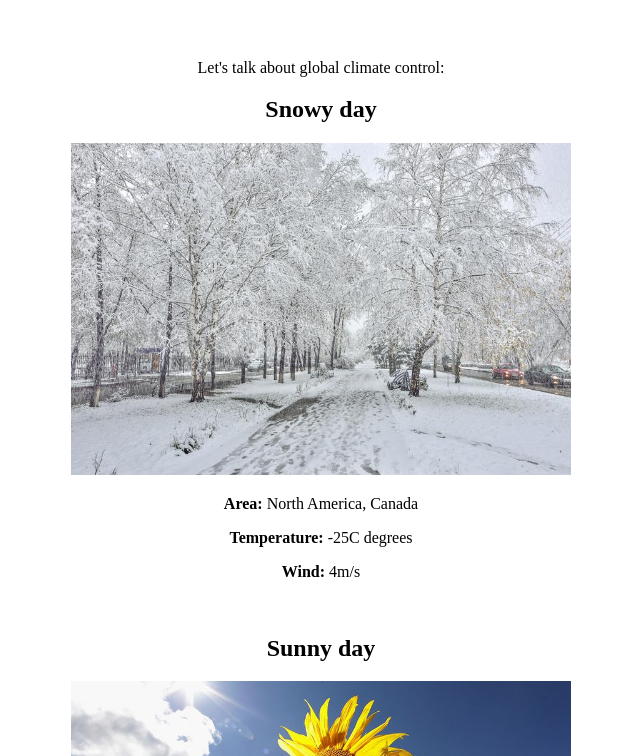
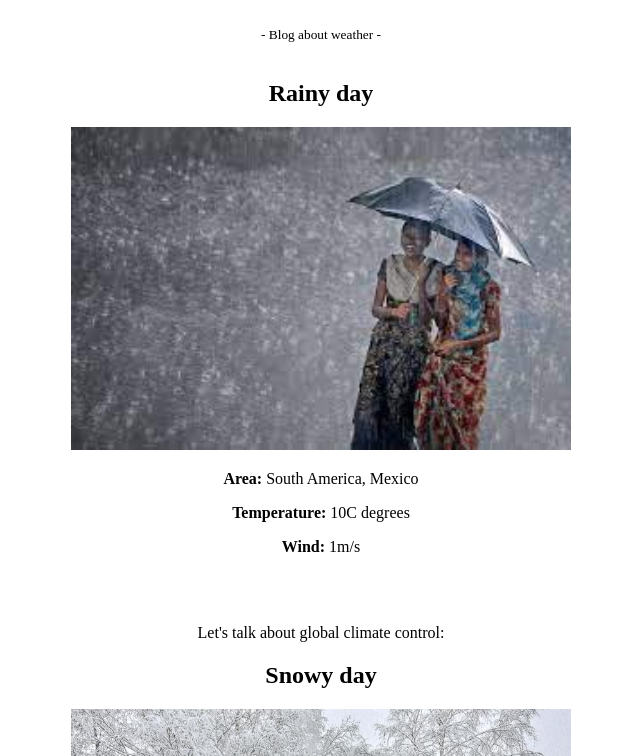
Before and after one commit to kirill2014zp/first-repo, a plain HTML site: page Weather/index.html in a window 1280 px wide. Shown: the part 425-1181 px from the top of the page, without its empty margins (319-959 px from the left). Drawn offline with Linux system fonts and the light colour scheme.

Commit message:
Added section for rain type for index.html file

```diff
--- a/Weather/index.html
+++ b/Weather/index.html
@@ -8,14 +8,25 @@
 
   <body align=center>
 
-    <img width=500px src="pictures/storm.jpeg">
-    <h1>Storm</h1>
-    <small>- Blog about weather -</small>
 
     <br>
     <br>
+    <img width=500px src="pictures/storm.jpeg">
+    <h1>Storm</h1>
+    <br>
+    <small>- Blog about weather -</small>
     <br>
     <br>
+
+
+    <h2>Rainy day</h2>
+    <img width=500px src="pictures/rainy.jpeg">
+    <p><b>Area:</b> South America, Mexico</p>
+    <p><b>Temperature:</b> 10C degrees</p>
+    <p><b>Wind:</b> 1m/s</p>
+    <br>
+    <br>
+
 
     <p>Let's talk about global climate control:</p>
     <h2>Snowy day</h2>
@@ -24,6 +35,9 @@
     <p><b>Temperature:</b> -25C degrees</p>
     <p><b>Wind:</b> 4m/s</p>
     <br>
+    <br>
+
+
 
     <h2>Sunny day</h2>
     <img width=500px src="pictures/sunny.jpeg">
```
Also changed, not shown: Weather/pictures/rainy.jpeg (added).
